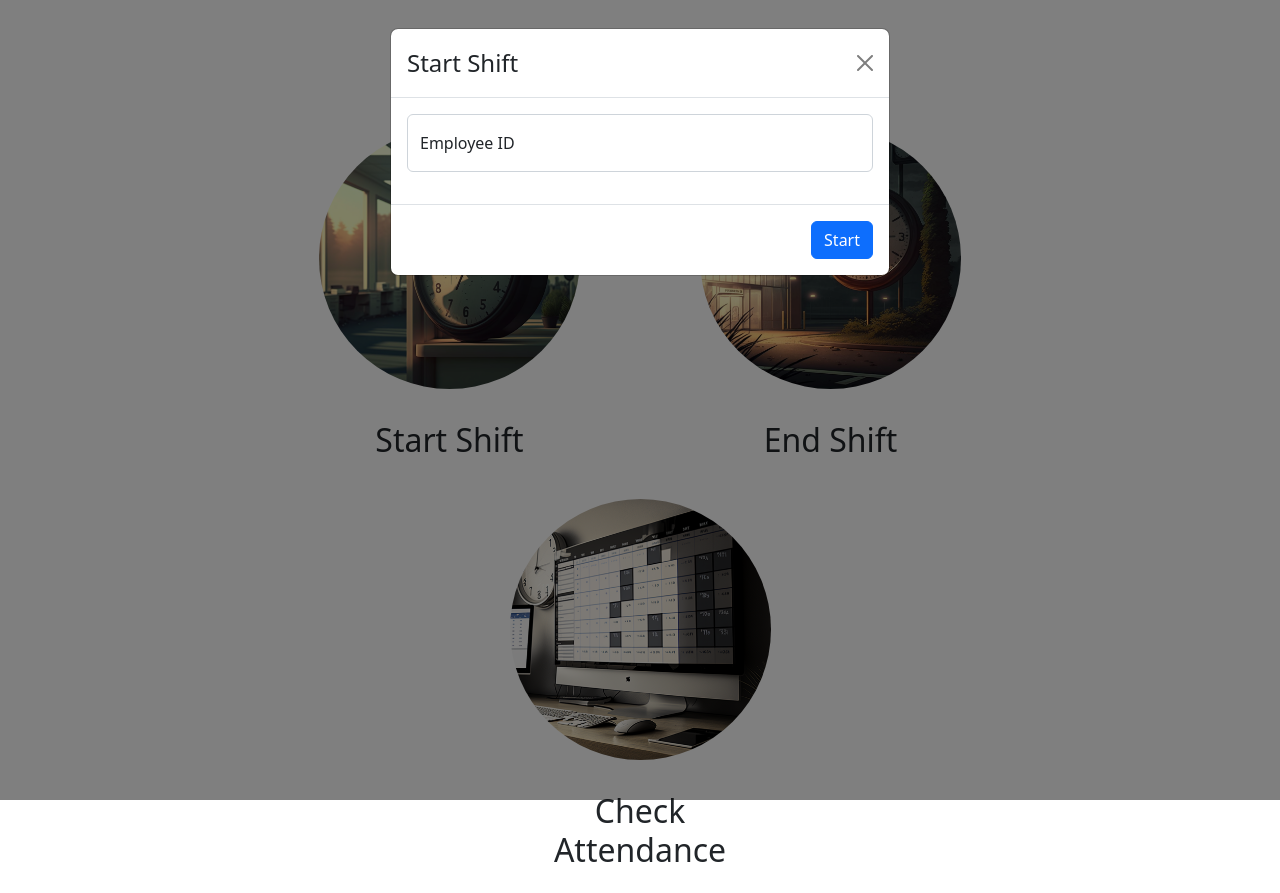
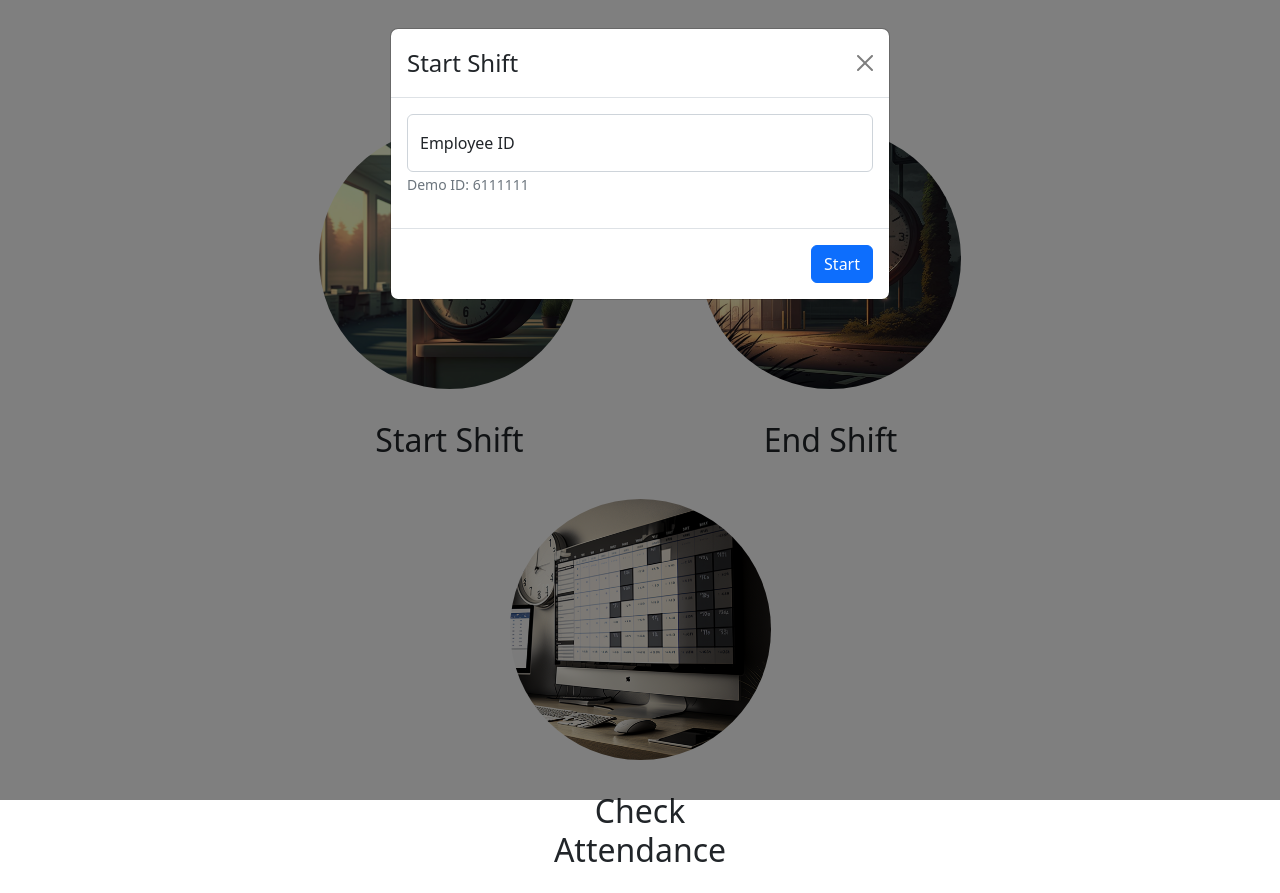
Before and after one commit to hkhDev/attendance_system, a React (Create React App) app in the folder client/: page / in a window 1280 px wide. Both pictures are taken after a click on the picture 449 px from the left and 258 px from the top of the page. Built offline with nearby package versions, Linux system fonts and the light colour scheme.

Commit message:
Add Demo ID

```diff
--- a/client/src/components/Home/ClockEventsModal/index.js
+++ b/client/src/components/Home/ClockEventsModal/index.js
@@ -63,6 +63,7 @@ export function ClockEventsModal(props) {
                 <Form.Control.Feedback type="invalid">
                   Please enter an employee ID.
                 </Form.Control.Feedback>
+                <Form.Text muted>Demo ID: 6111111</Form.Text>
               </FloatingLabel>
             </Form.Group>
           </Modal.Body>
```
